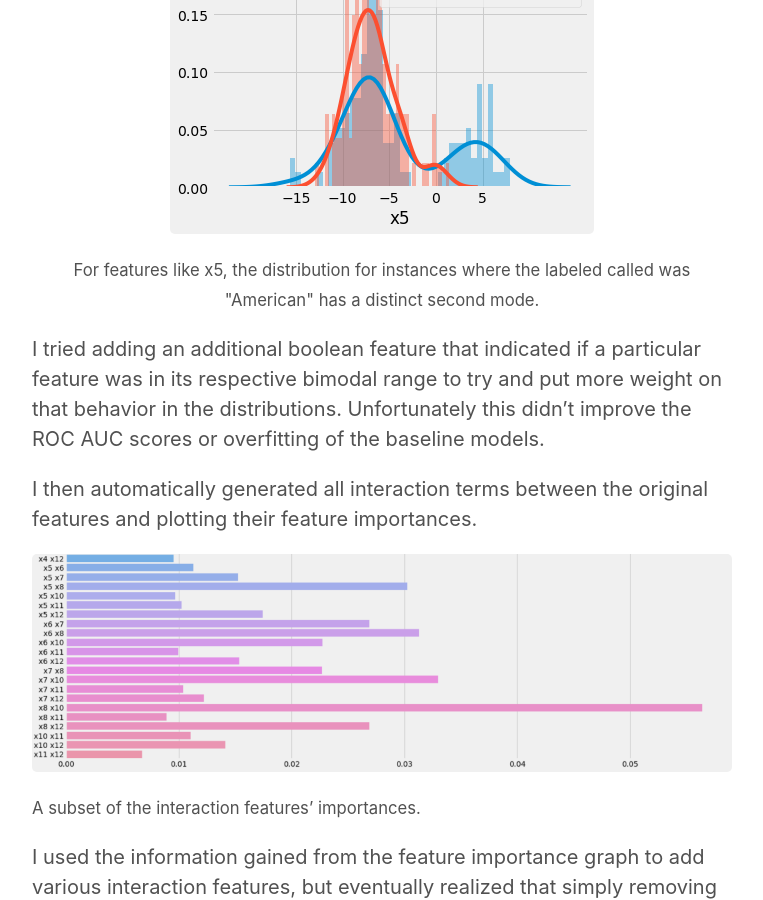
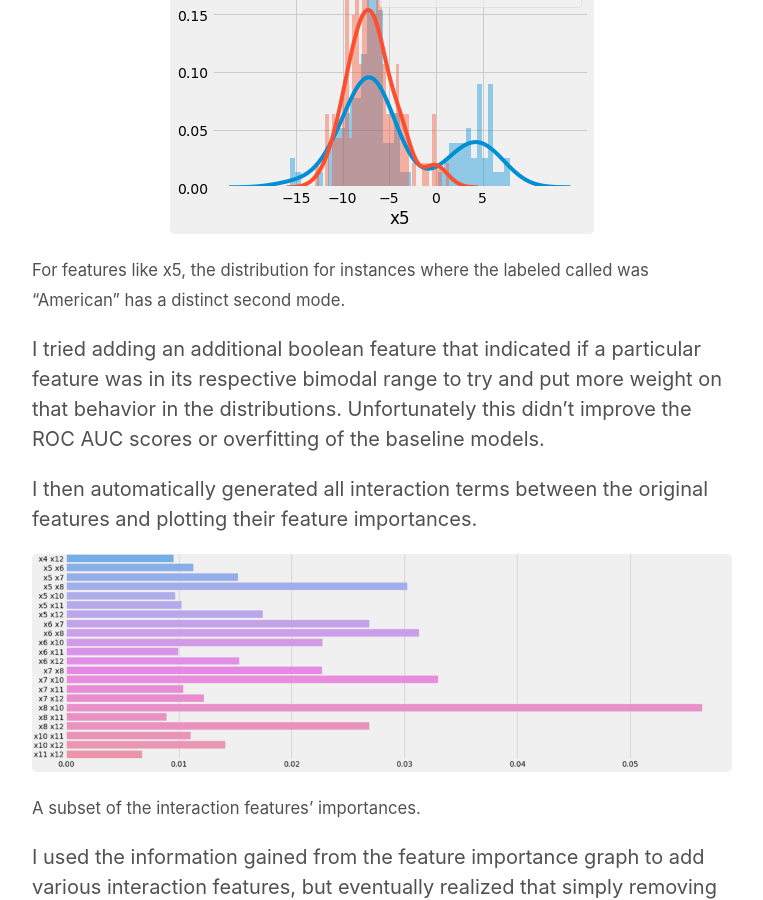
Before and after one commit to stephenjkaplan/stephenjkaplan.github.io, a Jekyll site: the page built from _posts/2020-08-25-speech-accent-classifier.md, in a window 1280 px wide and 900 px high, scrolled down 3778 px. Shown: the whole window, without its empty margins (258-1021 px from the left). Built offline with Jekyll 4.4.1, drawn with Linux system fonts in a browser that asks for light colours.

Commit message:
centering image and revisions

```diff
--- a/_posts/2020-08-25-speech-accent-classifier.md
+++ b/_posts/2020-08-25-speech-accent-classifier.md
@@ -100,13 +100,11 @@ The data was of high quality and minimal cleaning was necessary so I moved quick
 Upon plotting the distributions of each feature (separated by class), I noticed that some features had bimodal
 distributions for only one class.
 
-<p align="center">
-  <img src="/images/2020-08-25/bimodal.png">
-    <small>
-    For features like x5, the distribution for instances where the labeled called was "American"  has a distinct second
-    mode.
-    </small>
-</p>
+<p align="center"><img src="/images/2020-08-25/bimodal.png"></p>
+<small>
+For features like x5, the distribution for instances where the labeled called was "American"  has a distinct second
+mode.
+</small>
 
 I tried adding an additional boolean feature that indicated if a particular feature was in its respective bimodal range
 to try and put more weight on that behavior in the distributions. Unfortunately this didn't improve the ROC AUC scores
```
